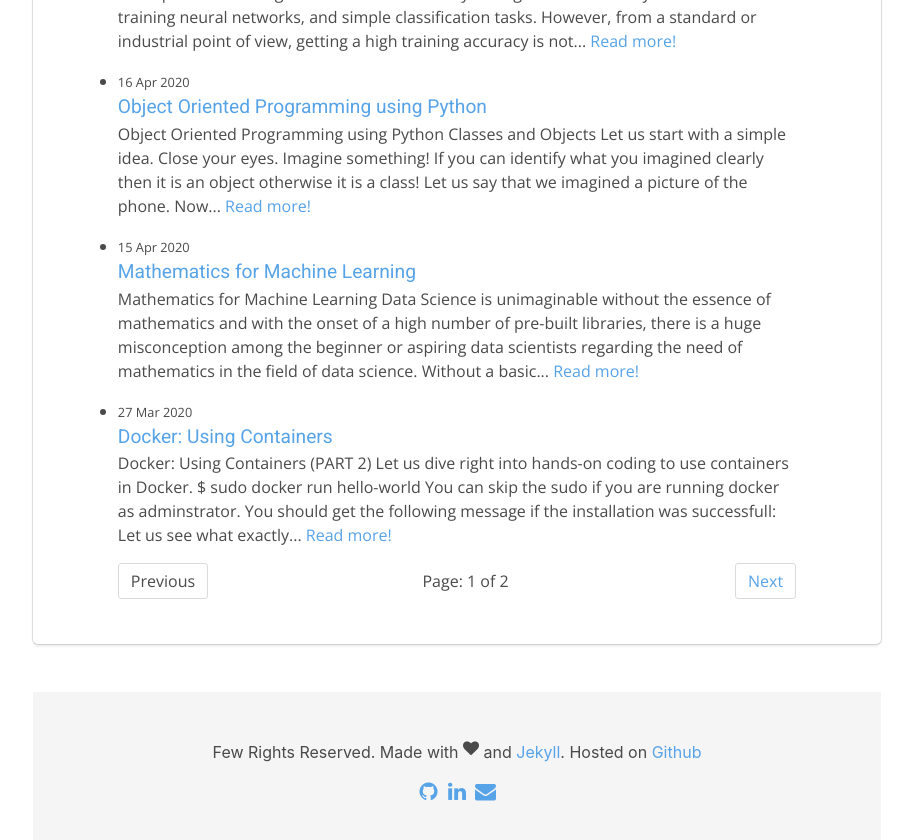
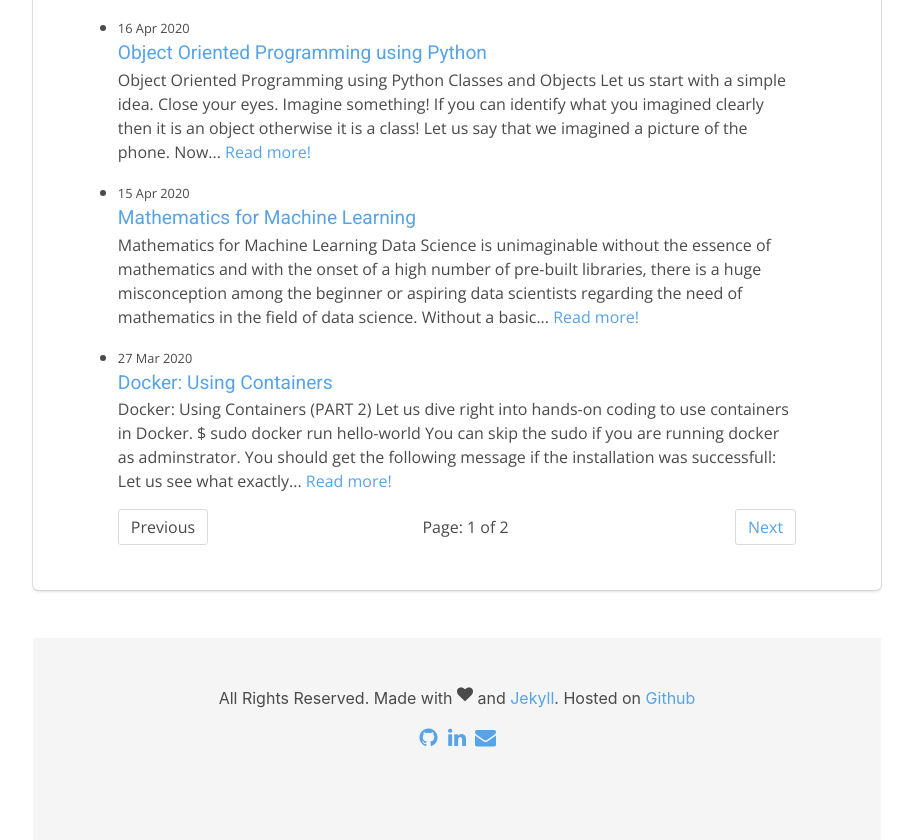
Before and after one commit to vipulgaurav/vipulgaurav.github.io, a Jekyll site: the page built from index.html, in a window 1280 px wide and 900 px high, scrolled down 576 px. Shown: the top 840 px of the window, without its empty margins (183-1096 px from the left). Built offline with Jekyll 4.4.1, drawn with Linux system fonts in a browser that asks for light colours; the list of posts is cut into pages by our own code; comment, search, counter and statistics services are not loaded.

Commit message:
Update default.html

```diff
--- a/_layouts/default.html
+++ b/_layouts/default.html
@@ -9,8 +9,8 @@
   <div class="hero-body">
     <div class="container">
         <h1 class="title">
-          <span class="typewrite" data-period="2000" data-type='[ "Konichiwa!", "I am Vipul", "Autodidact Programmer",
-           "I drink and automate things", "Dattebayo!"]'>
+          <span class="typewrite" data-period="2000" data-type='[ "Hi! I'm Vipul Gaurav", "Your Friendly Neighbourhood Product Guy", "I can code & automate too!",
+           "Unravel your Product Journey", "Follow, Dattebayo!"]'>
             <span class="wrap"></span>
           </span>
         </h1>
@@ -81,7 +81,7 @@
   <div class="container">
     <div class="content has-text-centered">
     <p>
-        Few Rights Reserved.
+        All Rights Reserved.
 
         Made with <i class="fa fa-heart"></i> and <a href="https://jekyllrb.com/" target="_blank">Jekyll</a>. Hosted on <a href="https://github.com/" target="_blank">Github</a>
       </p>
```
